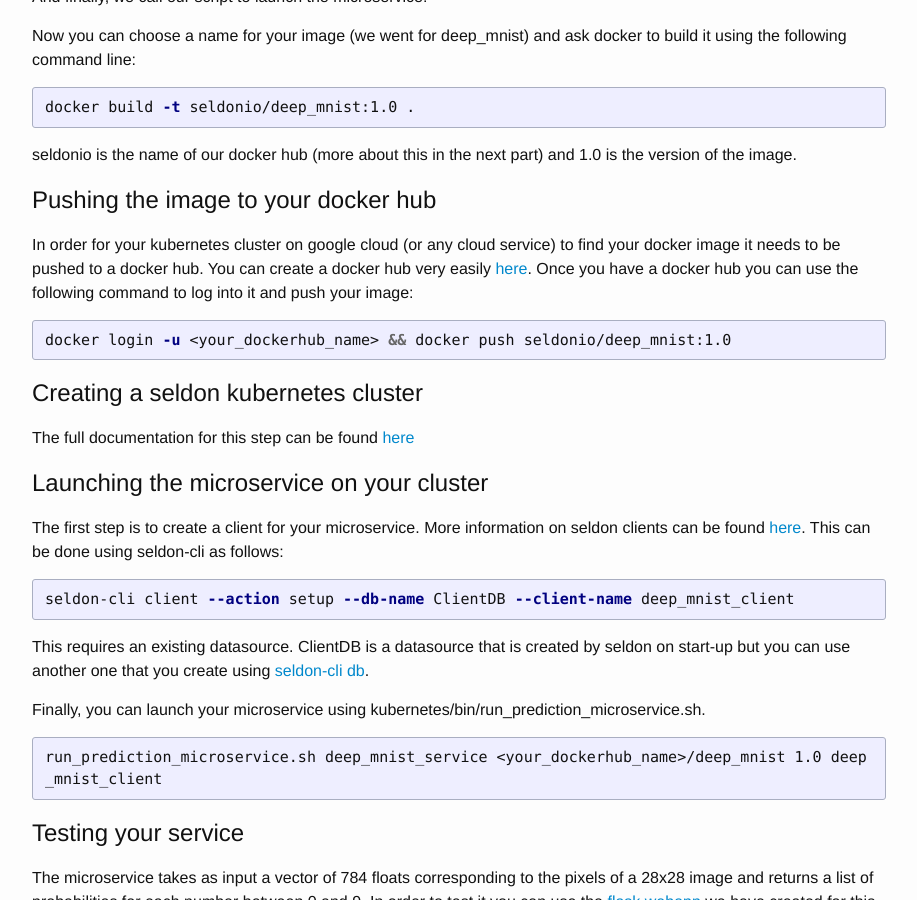
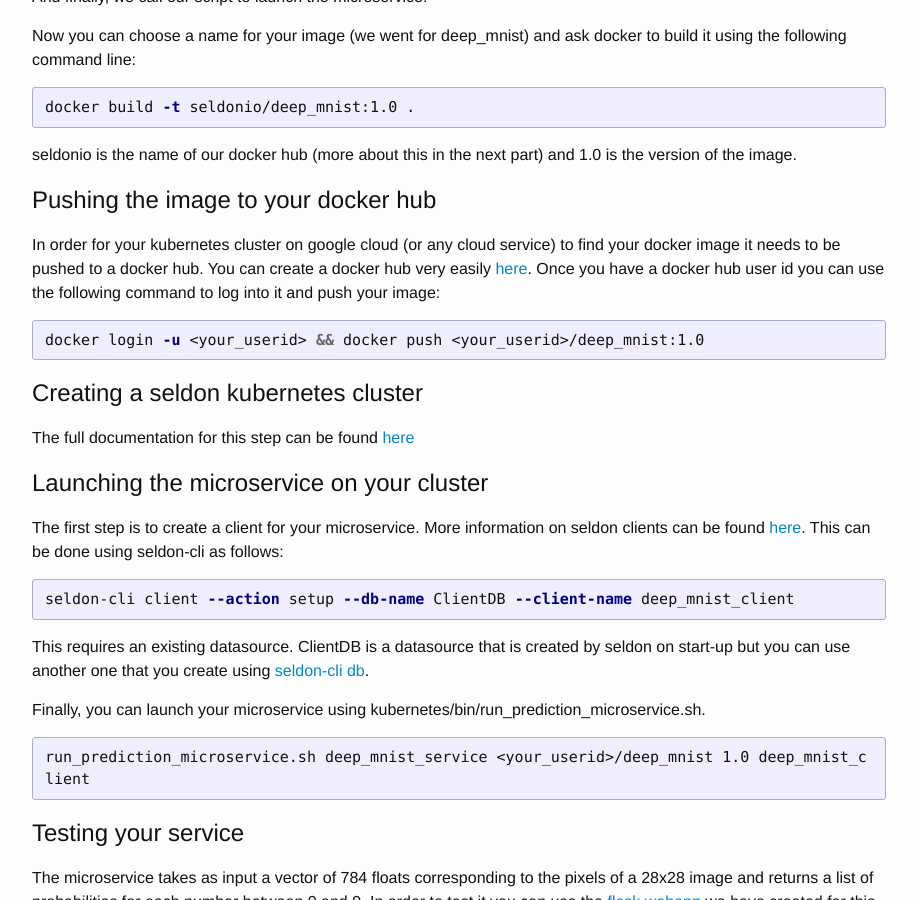
Before and after one commit to SeldonIO/seldonio.github.com, a Jekyll site: the page built from tensorflow-deep-mnist-example.md, in a window 1280 px wide and 900 px high, scrolled down 4327 px. Shown: the whole window, without its empty margins (181-1098 px from the left). Built offline with Jekyll 4.4.1, drawn with Linux system fonts in a browser that asks for light colours.

Commit message:
Small fix

```diff
--- a/tensorflow-deep-mnist-example.md
+++ b/tensorflow-deep-mnist-example.md
@@ -209,10 +209,10 @@ seldonio is the name of our docker hub (more about this in the next part) and 1.
 ## Pushing the image to your docker hub<a name="docker-hub"></a>
 
 In order for your kubernetes cluster on google cloud (or any cloud service) to find your docker image it needs to be pushed to a docker hub. You can create a docker hub very easily [here](https://docs.docker.com/v1.8/userguide/dockerrepos/).
-Once you have a docker hub you can use the following command to log into it and push your image:
+Once you have a docker hub user id you can use the following command to log into it and push your image:
 
 {% highlight bash %}
-docker login -u <your_dockerhub_name> && docker push seldonio/deep_mnist:1.0
+docker login -u <your_userid> && docker push <your_userid>/deep_mnist:1.0
 {% endhighlight %}
 
 
@@ -235,7 +235,7 @@ This requires an existing datasource. ClientDB is a datasource that is created b
 Finally, you can launch your microservice using kubernetes/bin/run_prediction_microservice.sh.
 
 {% highlight bash %}
-run_prediction_microservice.sh deep_mnist_service <your_dockerhub_name>/deep_mnist 1.0 deep_mnist_client
+run_prediction_microservice.sh deep_mnist_service <your_userid>/deep_mnist 1.0 deep_mnist_client
 {% endhighlight %}
 
 
```
